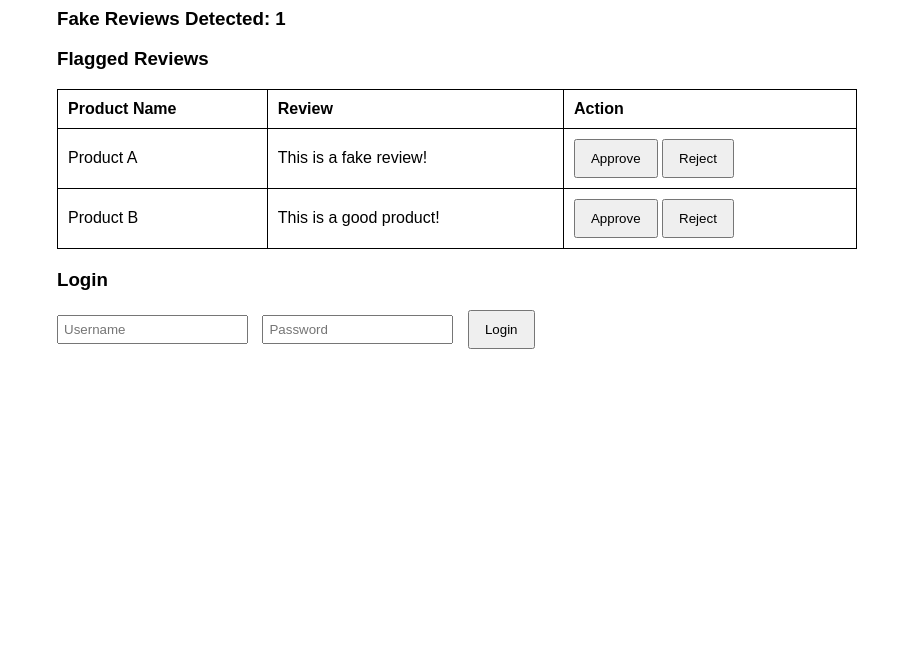
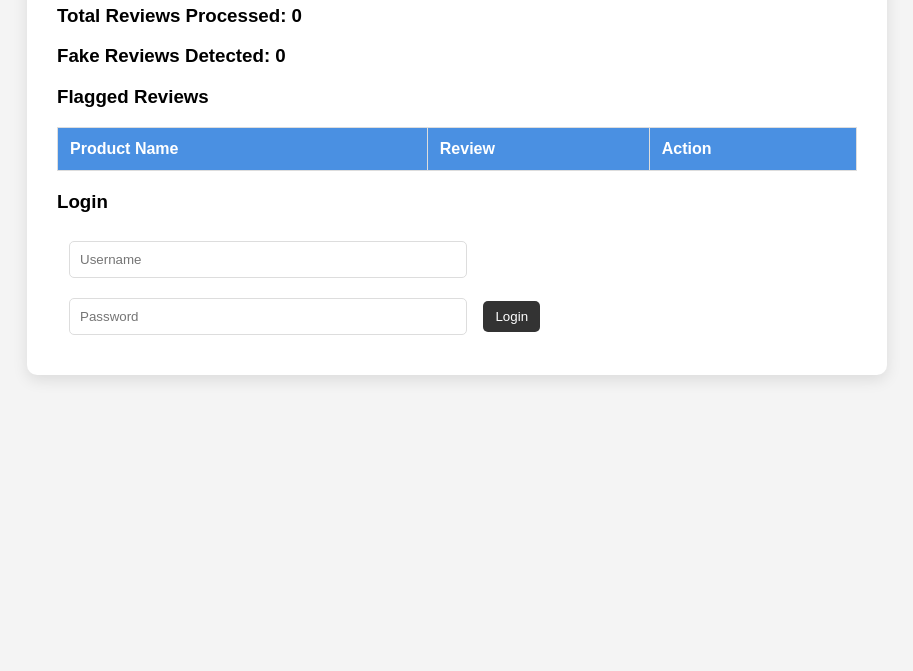
Before and after one commit to Nadiminti02/Fake-Review--Monitoring, a plain HTML site: page dashboard.html in a window 1280 px wide. Shown: the part 129-800 px from the top of the page, without its empty margins (183-1096 px from the left). Drawn offline with Linux system fonts and the light colour scheme.

Commit message:
dashboard.html

```diff
--- a/dashboard.html
+++ b/dashboard.html
@@ -3,16 +3,73 @@
 <head>
     <meta charset="UTF-8">
     <meta name="viewport" content="width=device-width, initial-scale=1.0">
-    <title>Fake Review Monitoring</title>
+    <title>Fake Review Monitoring Dashboard</title>
     <style>
-        body { font-family: Arial, sans-serif; }
-        .container { max-width: 800px; margin: auto; padding: 20px; }
-        h2 { text-align: center; }
-        table { width: 100%; border-collapse: collapse; margin-bottom: 20px; }
-        table, th, td { border: 1px solid black; }
-        th, td { padding: 10px; text-align: left; }
-        button { padding: 10px 15px; cursor: pointer; }
-        input { padding: 5px; margin-right: 10px; }
+        body {
+            font-family: 'Arial', sans-serif;
+            background-color: #f4f4f4;
+            margin: 0;
+            padding: 20px;
+        }
+
+        .container {
+            max-width: 800px;
+            margin: auto;
+            background-color: #fff;
+            padding: 30px;
+            border-radius: 10px;
+            box-shadow: 0 5px 15px rgba(0, 0, 0, 0.1);
+        }
+
+        h2 {
+            text-align: center;
+            color: #333;
+            margin-bottom: 20px;
+            font-size: 2rem;
+        }
+
+        table {
+            width: 100%;
+            border-collapse: collapse;
+            margin-bottom: 20px;
+        }
+
+        table, th, td {
+            border: 1px solid #ddd;
+            padding: 12px;
+            text-align: left;
+        }
+
+        th {
+            background-color: #4a90e2;
+            color: white;
+        }
+
+        button {
+            padding: 8px 12px;
+            background-color: #333;
+            color: white;
+            border: none;
+            border-radius: 5px;
+            cursor: pointer;
+        }
+
+        button:hover {
+            background-color: #555;
+        }
+
+        input[type="text"], input[type="password"] {
+            padding: 10px;
+            width: calc(50% - 24px);
+            margin: 10px 12px;
+            border-radius: 5px;
+            border: 1px solid #ddd;
+        }
+
+        input[type="text"]:focus, input[type="password"]:focus {
+            outline: none;
+            border-color: #4a90e2;
+        }
     </style>
 </head>
 <body>
@@ -43,64 +100,7 @@
     </div>
 
     <script>
-        // Dummy data for reviews
-        const reviews = [
-            { productName: "Product A", review: "This is a fake review!", flagged: true },
-            { productName: "Product B", review: "This is a good product!", flagged: false }
-        ];
-
-        // Function to load the data into the table
-        function loadReviews() {
-            let totalReviews = reviews.length;
-            let fakeReviews = reviews.filter(r => r.flagged).length;
-
-            document.getElementById("total-reviews").innerText = totalReviews;
-            document.getElementById("fake-reviews").innerText = fakeReviews;
-
-            let table = document.getElementById("reviews-table");
-            table.innerHTML = ''; // Clear the table
-
-            reviews.forEach((review, index) => {
-                let row = document.createElement("tr");
-                row.innerHTML = `
-                    <td>${review.productName}</td>
-                    <td>${review.review}</td>
-                    <td>
-                        <button onclick="approveReview(${index})">Approve</button>
-                        <button onclick="rejectReview(${index})">Reject</button>
-                    </td>
-                `;
-                table.appendChild(row);
-            });
-        }
-
-        // Function to approve a review
-        function approveReview(index) {
-            reviews[index].flagged = false;
-            loadReviews(); // Refresh the data
-        }
-
-        // Function to reject a review
-        function rejectReview(index) {
-            reviews[index].flagged = true;
-            loadReviews(); // Refresh the data
-        }
-
-        // Simple login function
-        function login() {
-            const username = document.getElementById("username").value;
-            const password = document.getElementById("password").value;
-
-            if (username === "admin" && password === "password") {
-                alert("Login successful!");
-                loadReviews();
-            } else {
-                alert("Invalid credentials!");
-            }
-        }
-
-        // Load reviews on page load
-        window.onload = loadReviews;
+        // Your script logic here (for example, loadReviews function)
     </script>
 </body>
 </html>
```
